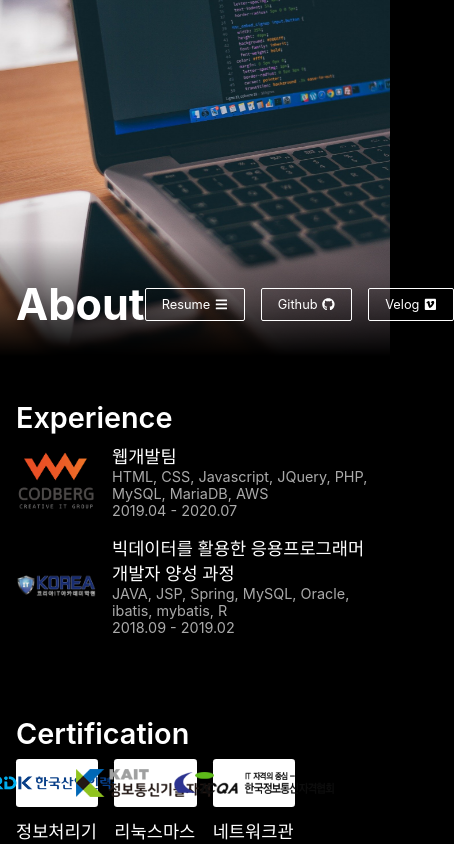
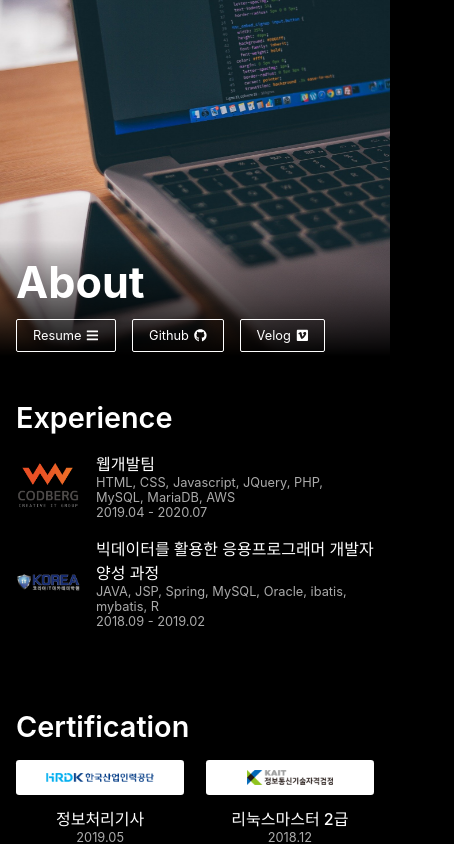
Before and after one commit to yoonvelop/portfolio-rct, a React (Create React App) app: page /about in a window 390 px wide. Shown: the top 844 px of the page, 454 px wide, since content can reach past the window. Built offline with nearby package versions, Linux system fonts and the light colour scheme.

Commit message:
about mobile 반응형

```diff
--- a/src/components/about/Head.js
+++ b/src/components/about/Head.js
@@ -7,7 +7,7 @@ import { FaBars, FaGithub, FaVimeo } from "react-icons/fa";
 
 const Head = () => {
   return (
-    <BgSection bgName="main-bg4">
+    <BgSection bgName="main-bg4" column>
       <div>
         <Title>About</Title>
       </div>
--- a/src/components/about/certification/Certification.js
+++ b/src/components/about/certification/Certification.js
@@ -25,6 +25,13 @@ const CertificationItem = styled.div`
   flex-direction: column;
   & + & {
     margin-left: 1rem;
+    @media only screen and (max-width: 850px) {
+      margin-left: 0;
+    }
+  }
+  @media only screen and (max-width: 850px) {
+    width: 47%;
+    margin-bottom: 1rem;
   }
 `;
 
@@ -38,7 +45,10 @@ const ImgBox = styled.div`
   background: ${palette.white};
   margin-bottom: 0.7rem;
   & > img {
-    width: 10rem;
+    height: 80%;
+  }
+  @media only screen and (max-width: 450px) {
+    height: 2.2rem;
   }
 `;
 
@@ -52,12 +62,18 @@ const MataTitle = styled.p`
   font-size: 1.1rem;
   font-weight: 500;
   margin: 0;
+  @media only screen and (max-width: 450px) {
+    font-size: 1rem;
+  }
 `;
 const MetaDesc = styled.p`
   font-size: 0.9rem;
   font-weight: 400;
   margin: 0;
   color: ${palette.text_gray};
+  @media only screen and (max-width: 450px) {
+    font-size: 0.8rem;
+  }
 `;
 
 export default Certification;
--- a/src/components/about/experience/Experience.js
+++ b/src/components/about/experience/Experience.js
@@ -23,6 +23,9 @@ const ExperienceItem = styled.div`
   & > img {
     width: 5rem;
     margin-right: 1rem;
+    @media only screen and (max-width: 450px) {
+      width: 4rem;
+    }
   }
   & + & {
     margin-top: 1rem;
@@ -38,12 +41,18 @@ const MataTitle = styled.p`
   font-size: 1.1rem;
   font-weight: 500;
   margin: 0;
+  @media only screen and (max-width: 450px) {
+    font-size: 1rem;
+  }
 `;
 const MetaDesc = styled.p`
   font-size: 0.9rem;
   font-weight: 400;
   margin: 0;
   color: ${palette.text_gray};
+  @media only screen and (max-width: 450px) {
+    font-size: 0.8rem;
+  }
 `;
 
 export default Experience;
--- a/src/components/common/BgSection.js
+++ b/src/components/common/BgSection.js
@@ -1,13 +1,13 @@
 import React from "react";
 import styled from "styled-components";
 
-const BgSection = ({ bgName, children }) => {
+const BgSection = ({ bgName, column, children }) => {
   return (
     <>
       <Bg bgName={bgName} />
       <MainBolok>
         <GradientBox>
-          <MainWrap>{children}</MainWrap>
+          <MainWrap column={column}>{children}</MainWrap>
         </GradientBox>
       </MainBolok>
     </>
@@ -44,6 +44,8 @@ const MainWrap = styled.div`
   display: flex;
   justify-content: space-between;
   align-items: center;
+  ${(props) =>
+    props.column && "flex-direction:column;  align-items: flex-start;"}
 `;
 
 const GradientBox = styled.div`
--- a/src/components/common/List.js
+++ b/src/components/common/List.js
@@ -84,6 +84,7 @@ const MoveButton = styled.button`
 
 const ListBlock = styled.div`
   display: flex;
+  justify-content: space-between;
   flex-wrap: wrap;
   ${(props) =>
     props.vertical &&
--- a/src/components/common/Section.js
+++ b/src/components/common/Section.js
@@ -63,7 +63,7 @@ const SectionTitleBox = styled.div`
       margin-bottom: 0.5rem;
     `}
   @media only screen and (max-width: 480px) {
-    margin-bottom: 0.5rem;
+    margin-bottom: 1rem;
   }
 `;
 
```
